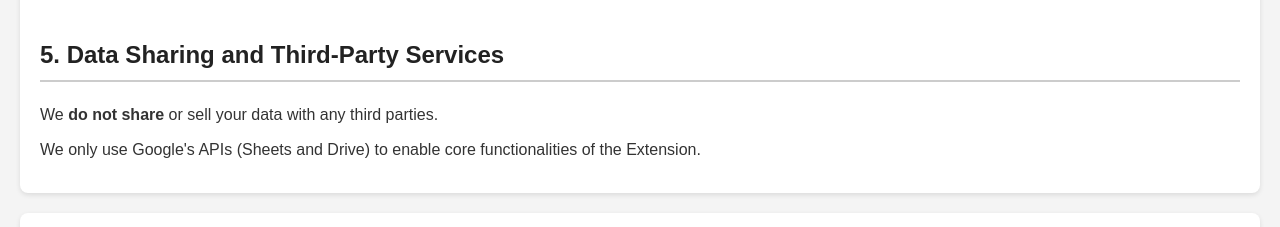
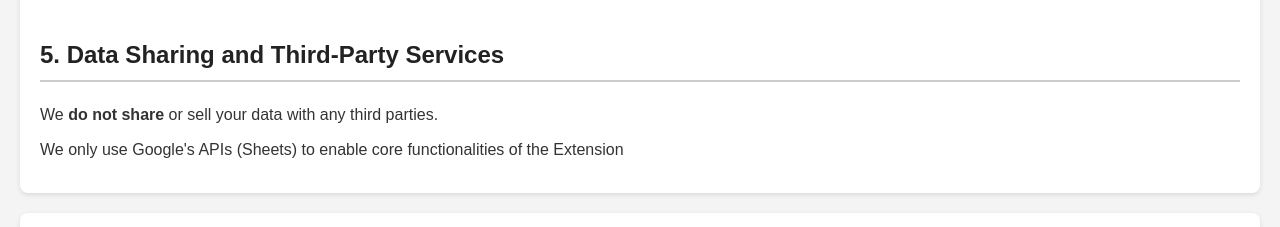
Before and after one commit to aniketmandle-sopho/portfolio, a plain HTML site: page privacy.html in a window 1280 px wide. Shown: the part 1460-1687 px from the top of the page. Drawn offline with Linux system fonts and the light colour scheme.

Commit message:
Update privacy.html

```diff
--- a/privacy.html
+++ b/privacy.html
@@ -101,7 +101,7 @@
     <div class="section">
         <h2>5. Data Sharing and Third-Party Services</h2>
         <p>We <strong>do not share</strong> or sell your data with any third parties.</p>
-        <p>We only use Google's APIs (Sheets and Drive) to enable core functionalities of the Extension.</p>
+        <p>We only use Google's APIs (Sheets) to enable core functionalities of the Extension</p>
     </div>
 
     <div class="section">
```
